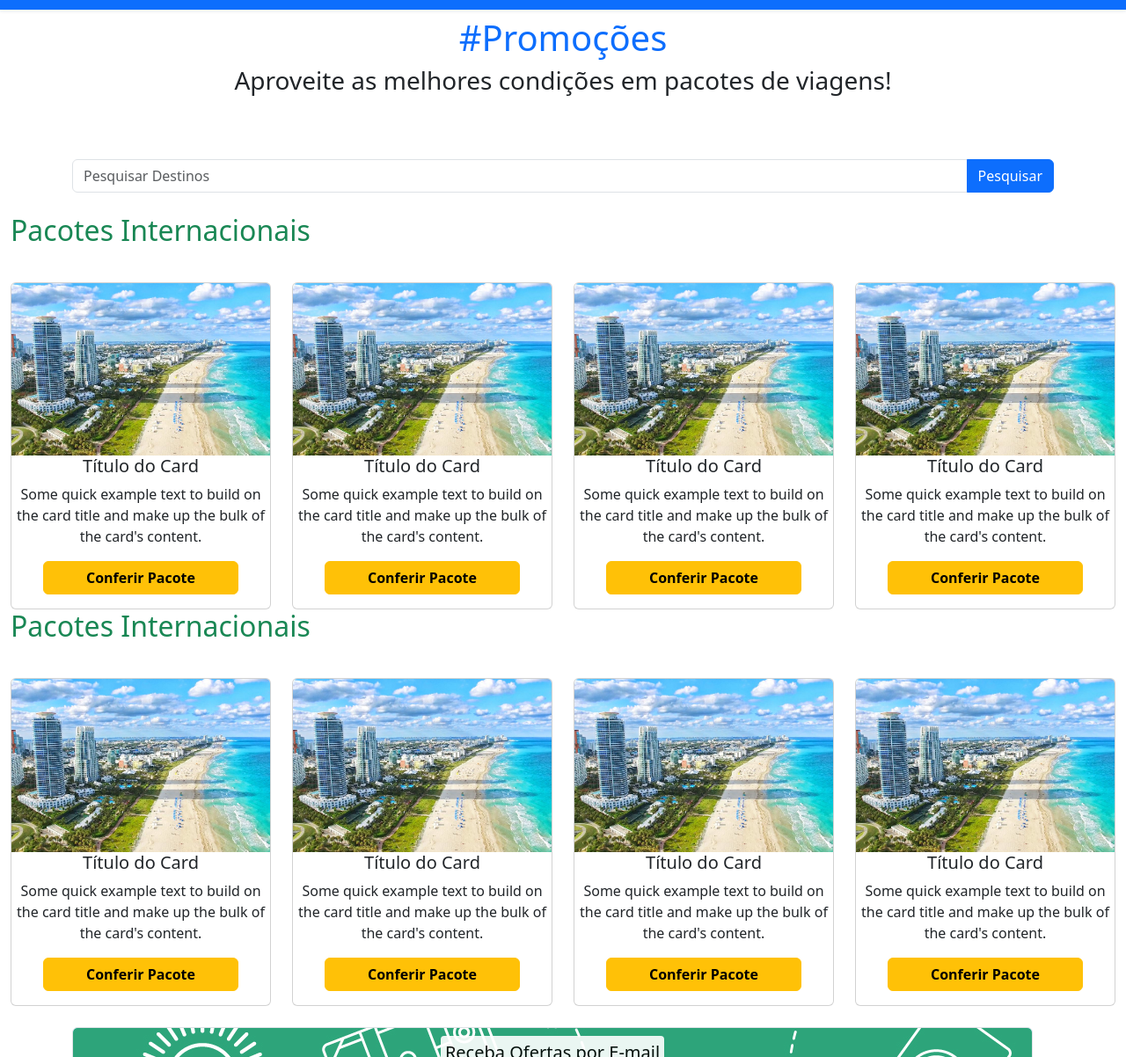
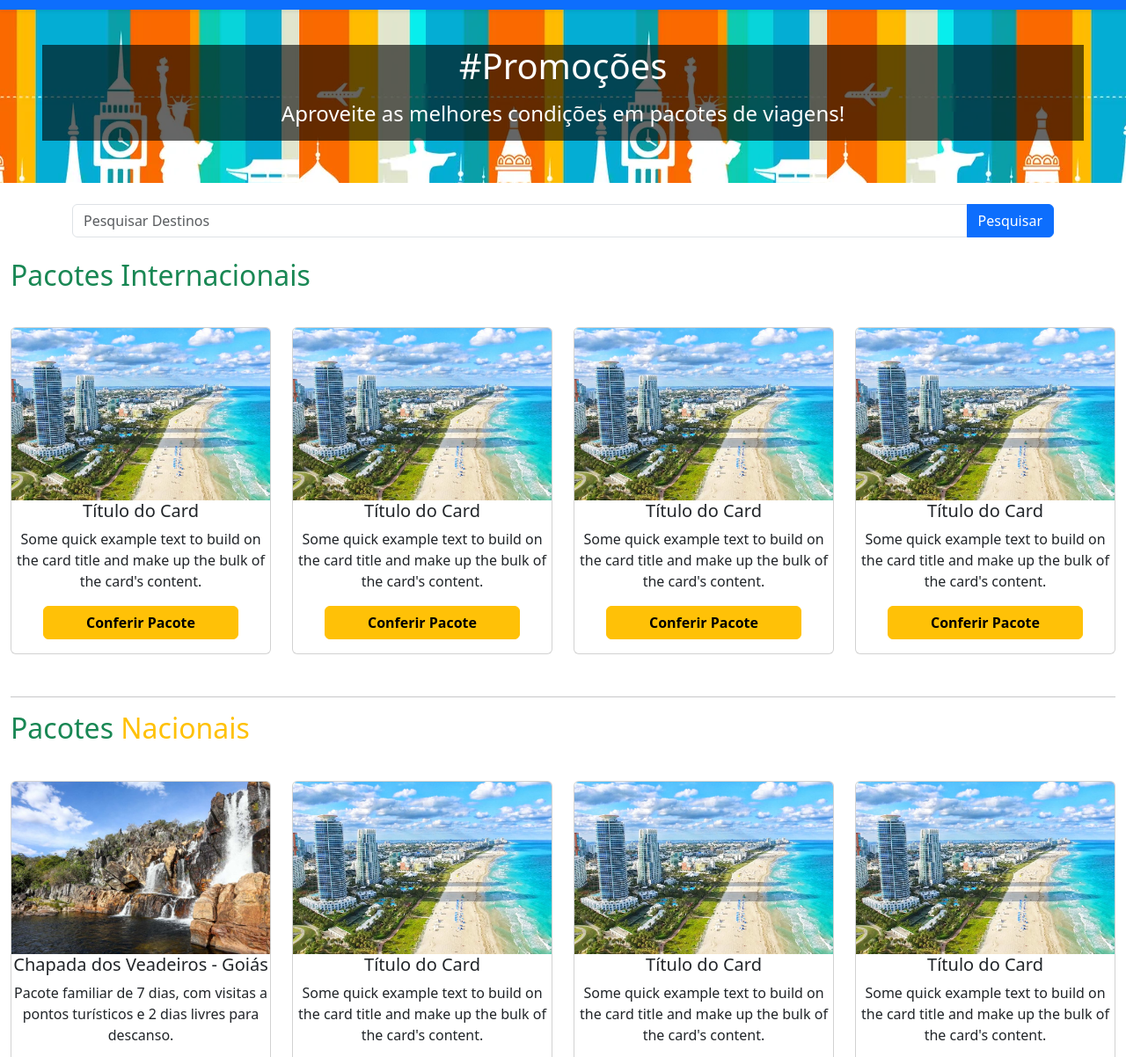
Before and after one commit to monteiromanoel/atv-Pratica-Recode-Modulo-2, a plain HTML site: page protótipo/promocoes.html in a window 1280 px wide. Shown: the part 67-1269 px from the top of the page at 88% size. Drawn offline with nearby package versions, Linux system fonts and the light colour scheme.

Commit message:
some updates promocoes.html

```diff
--- a/protótipo/promocoes.html
+++ b/protótipo/promocoes.html
@@ -19,7 +19,7 @@
 <body>
 
     <!-- Menu Principal-->
-    <header class="container mb-3">
+    <header class="container">
         <nav class="navbar navbar-expand-lg fixed-top navbar-dark bg-primary shadow-sm" id="menu">
             <div class="container-fluid">
                 <a href="index.html" class="navbar-brand fs-2"> <img src="./imagens/voo-de-aviao.png" width="50" height="50" alt=""> Recode Viagens</a>
@@ -46,14 +46,20 @@
         </nav>
     </header>
 
+    <!-- Hero -->
+    <div class="text-center bg-image p-5 hero">
+        <div class="mask" style="background-color: rgba(0, 0, 0, 0.6);">
+            <div class="d-flex justify-content-center align-items-center h-100 w-100">
+                <div class="text-white">
+                    <h1 class="mb-3">#Promoções</h1>
+                    <h4 class="mb-3">Aproveite as melhores condições em pacotes de viagens!</h4>
+                </div>
+            </div>
+        </div>
+    </div>
+
     <!-- Área Principal -->
     <main class="container-fluid">
-        <div class="container-full text-center mb-5">
-            <h1 class="text-center text-primary">#Promoções</h1>
-            <h1 class="fs-3">
-                Aproveite as melhores condições em pacotes de viagens!
-            </h1>
-        </div>
         <section class="container">
             <div class="input-group">
                 <input type="search" class="form-control my-4" placeholder="Pesquisar Destinos" aria-label="Pesquisar Destinos" aria-describedby="search-addon" />
@@ -108,14 +114,16 @@
                 </div>
             </div>
 
-            <h2 class="text-success"> Pacotes Internacionais </h2>
+            <hr class="mt-5 mb-2">
+
+            <h2 class="text-success mt-3"> Pacotes <span class="text-warning">Nacionais</span> </h2>
             <div class="row row-cols-2 row-cols-md-4 g-4 mt-3">
                 <div class="col">
                     <div class="card">
-                        <img src="./imagens/viagens/miami-1-1.jpg" class="card-img-top img-fluid" alt="">
+                        <img src="./imagens/viagens/ch-dos-veadeiros-goias-1-1.jpeg" class="card-img-top img-fluid" alt="">
                         <div class="card-body text-center">
-                            <h5 class="card-title">Título do Card</h5>
-                            <p class="card-text">Some quick example text to build on the card title and make up the bulk of the card's content.</p>
+                            <h5 class="card-title">Chapada dos Veadeiros - Goiás</h5>
+                            <p class="card-text">Pacote familiar de 7 dias, com visitas a pontos turísticos e 2 dias livres para descanso.</p>
                             <a href="" class="btn btn-warning px-5 fw-semibold btnPromocao">Conferir Pacote</a>
                         </div>
                     </div>
--- a/protótipo/style.css
+++ b/protótipo/style.css
@@ -108,6 +108,12 @@ input[type="date"] {
 
 /* Página Destino */
 
+.hero {
+    background-image: url(./imagens/vetor-hero.jpg);
+    background-position: center;
+
+}
+
 #newsletter {
     background-image: url(./imagens/travel-bg.jpg);
 }
```
Also changed, not shown: protótipo/destino.html (+13 -9 lines), protótipo/imagens/vetor-hero.jpg (added), protótipo/imagens/viagens/ch-dos-veadeiros-goias-1-1.jpeg (added), protótipo/imagens/viagens/ch-dos-veadeiros-goias-1.jpeg (added).
